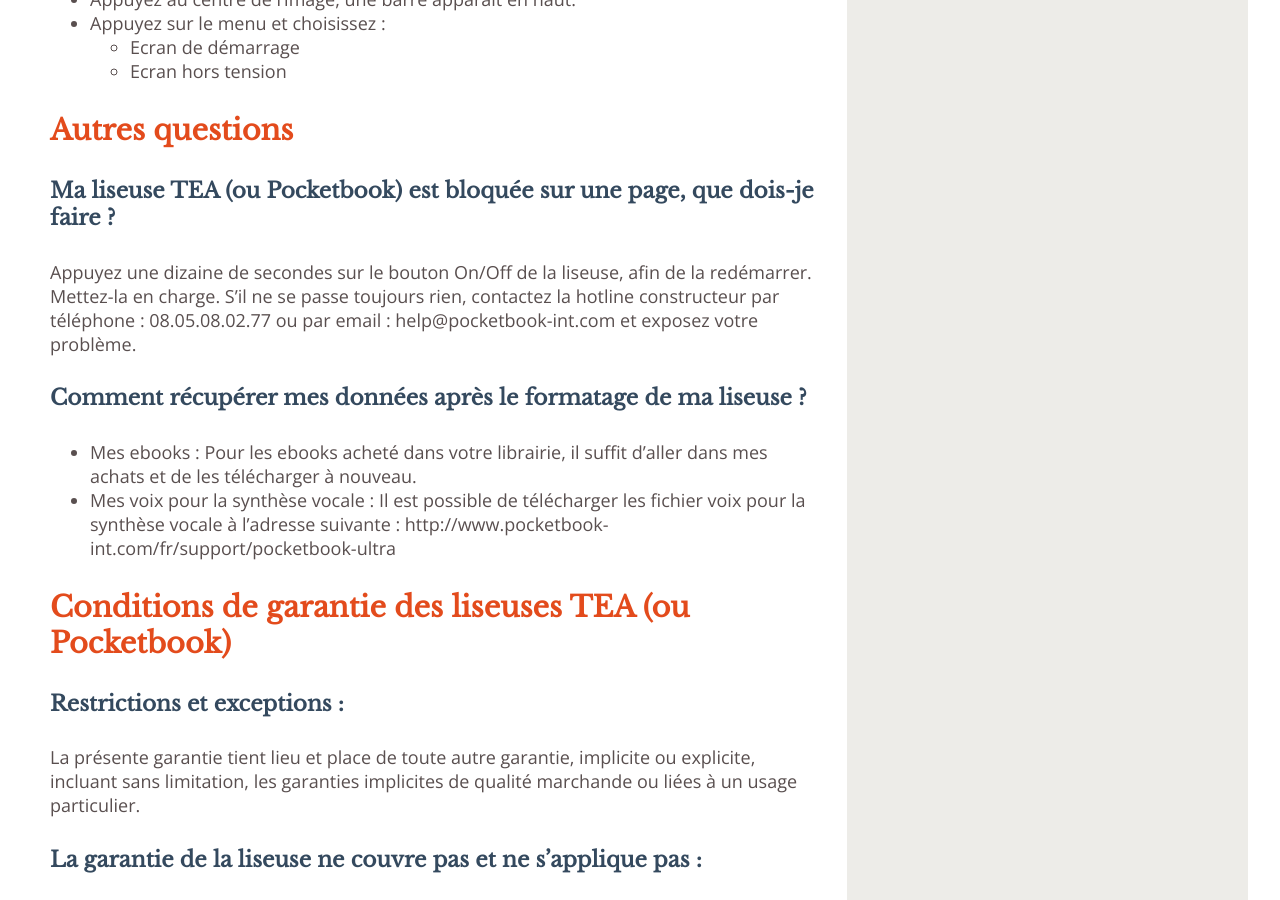
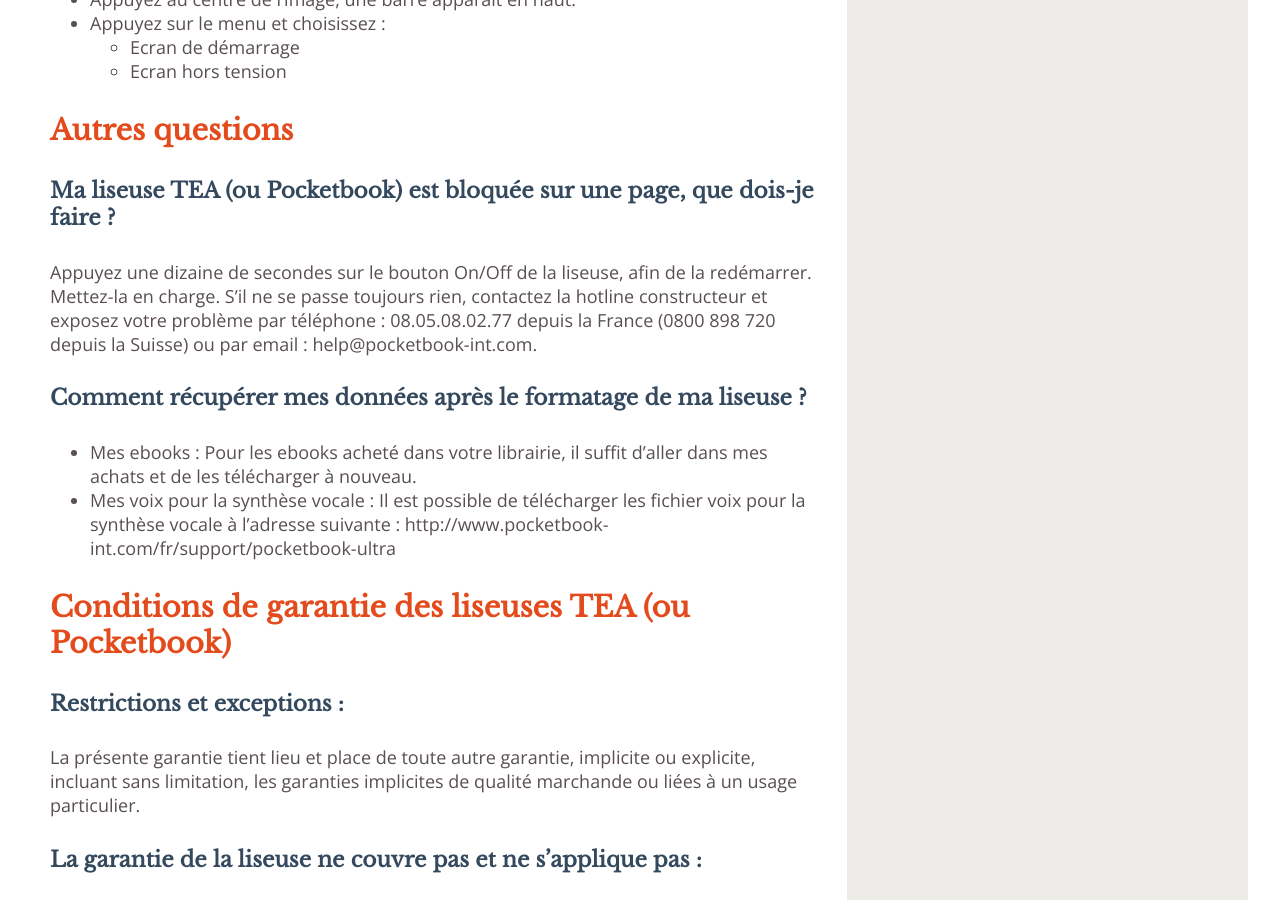
Before and after one commit to TEA-ebook/help-center, a Jekyll site: the page built from _pages/FAQ-liseuse.md, in a window 1280 px wide and 900 px high, scrolled down 5035 px. Built offline with Jekyll 4.4.1, drawn with Linux system fonts in a browser that asks for light colours.

Commit message:
Update FAQ-liseuse.md

```diff
--- a/_pages/FAQ-liseuse.md
+++ b/_pages/FAQ-liseuse.md
@@ -199,7 +199,7 @@
 
 Appuyez une dizaine de secondes sur le bouton On/Off de la liseuse, afin de la redémarrer.
 Mettez-la en charge.
-S'il ne se passe toujours rien, contactez la hotline constructeur par téléphone : 08.05.08.02.77 ou par email : help@pocketbook-int.com et exposez votre problème.
+S'il ne se passe toujours rien, contactez la hotline constructeur et exposez votre problème par téléphone : 08.05.08.02.77 depuis la France (0800 898 720 depuis la Suisse) ou par email : help@pocketbook-int.com.
 
 {% include anchor.html id="formatage" label="Comment récupérer mes données après le formatage de ma liseuse ?" %}
 
```
